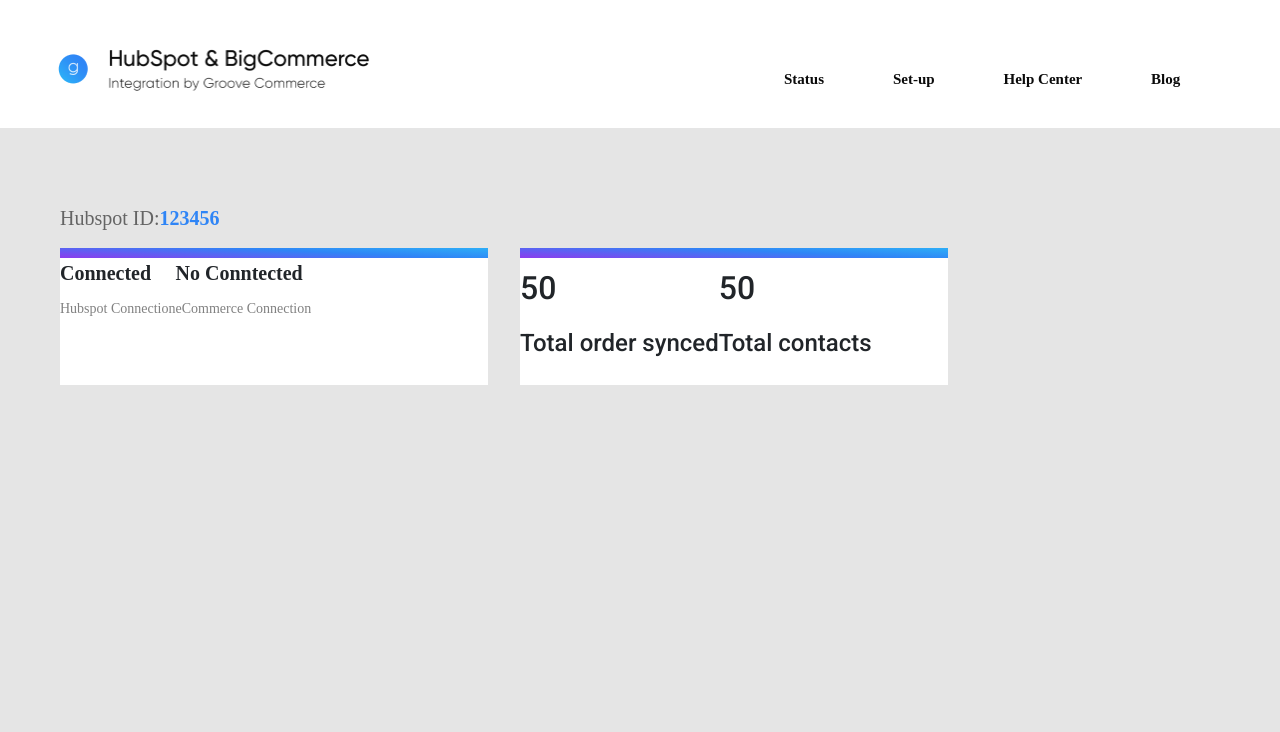
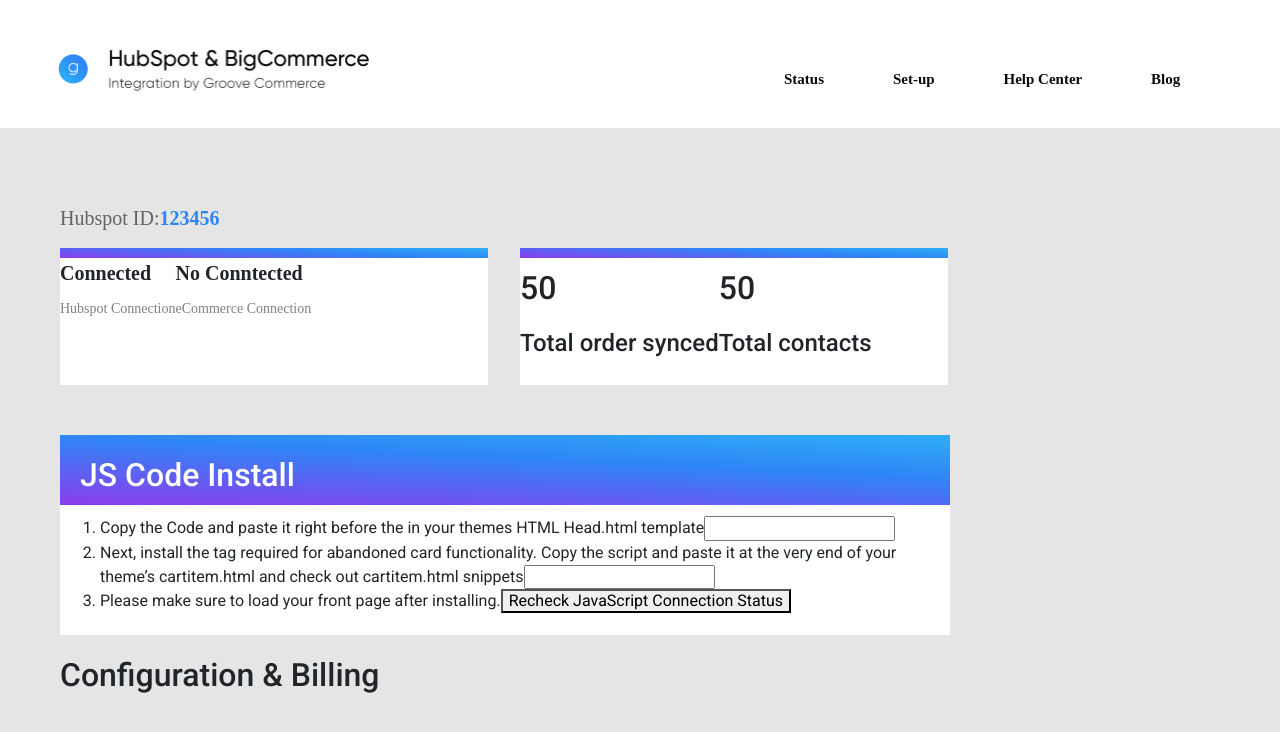
Before and after one commit to michaelzheng1/hubshop.ly, a React app: page / in a window 1280 px wide. Shown: the top 732 px of the page. Built offline with nearby package versions, Linux system fonts and the light colour scheme.

Commit message:
code section added to status

```diff
--- a/src/components/Status/Status.css
+++ b/src/components/Status/Status.css
@@ -84,3 +84,24 @@
 
   color: #818181;
 }
+
+.flex-container .code  {
+  background-color: white;
+  width: 890px;
+  margin-top: 50px;
+  height: 200px;
+  background-image: linear-gradient(
+    2.7deg,
+    #8c3cee 0%,
+    #2f85f6 60.78%,
+    #2daef7 100%
+  );
+  background-size: 100% 70px;
+  background-position: 0% 0%, 0% 100%;
+  background-repeat: no-repeat;
+}
+
+.flex-container .code h1 {
+  color: white;
+  margin-left: 20px;
+}
--- a/src/components/Status/Status.js
+++ b/src/components/Status/Status.js
@@ -33,6 +33,30 @@
             </div>
           </div>
         </div>
+        <div className="flex-container code">
+          <div className="code">
+            <h1>JS Code Install</h1>
+            <ol>
+              <li>Copy the Code and paste it right before the in your
+              themes HTML Head.html template
+              <input></input>
+              </li>
+              <li> Next, install the tag required for abandoned card
+              functionality. Copy the script and paste it at the very end of
+              your theme’s cartitem.html and check out cartitem.html snippets
+              <input></input>
+              </li>
+              <li> Please make sure to load your front page after installing.
+              <button>Recheck JavaScript Connection Status</button>
+              </li>
+            </ol>
+          </div>
+        </div>
+        <div className="flex-container config">
+          <div className="configure">
+            <h1>Configuration & Billing</h1>
+          </div>
+        </div>
       </div>
     );
   }
```
Also changed, not shown: src/App.js (line endings or trailing spaces), src/index.html (line endings or trailing spaces).
